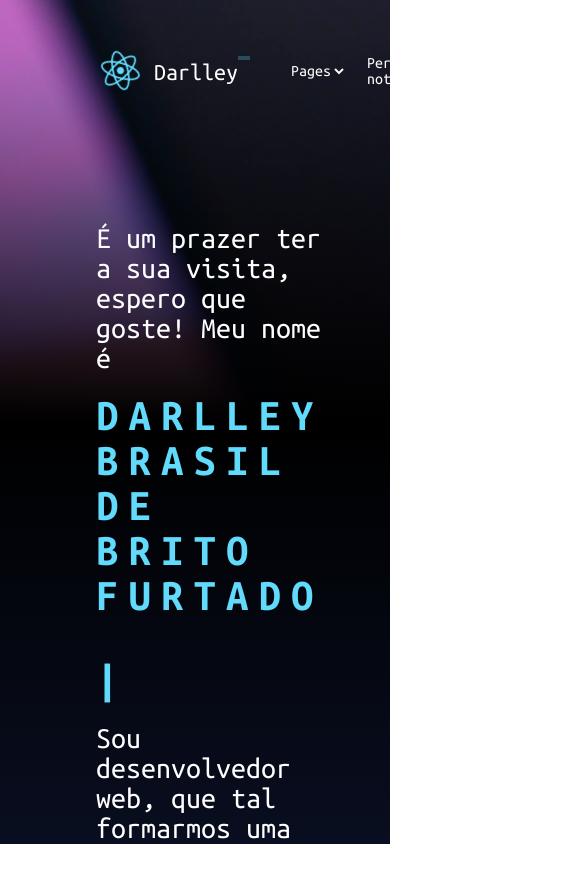
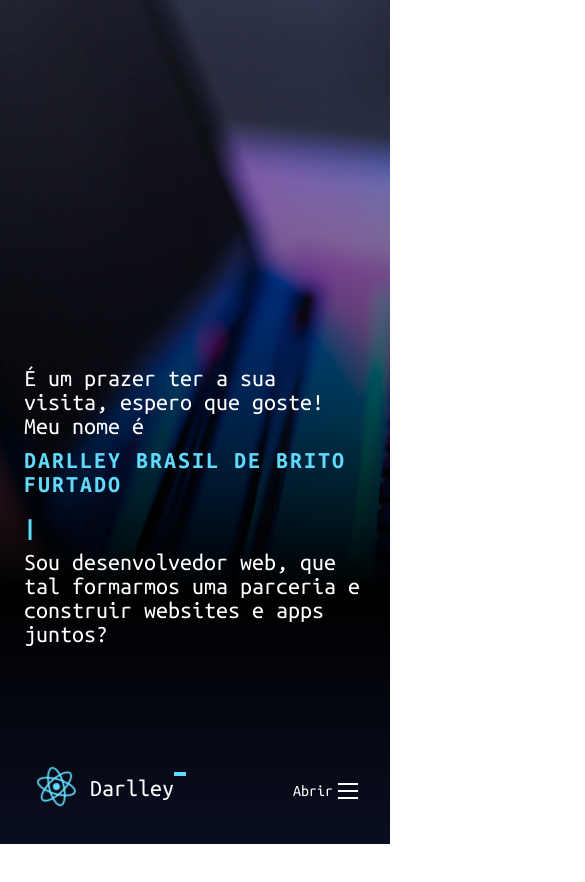
Before and after one commit to Darlley/portfolio-vite, a React (Vite) app: page / in a window 390 px wide. Shown: the top 882 px of the page, 585 px wide, since content can reach past the window. After the commit the page ends 844 px from the top, so only its background shows below. Built offline with nearby package versions, Linux system fonts and the light colour scheme.

Commit message:
responsividade e menu toggle

```diff
--- a/index.html
+++ b/index.html
@@ -2,6 +2,7 @@
 <html lang="en">
   <head>
     <meta charset="UTF-8" />
+    <meta name="theme-color" content="#61dafb" />
     <link rel="icon" type="image/svg+xml" href="/src/favicon.svg" />
     <meta name="viewport" content="width=device-width, initial-scale=1.0" />
     <title>Darlley</title>
--- a/src/components/Menu.tsx
+++ b/src/components/Menu.tsx
@@ -1,22 +1,25 @@
 import { Link } from "react-router-dom";
 import React, { useState } from "react";
 import "../styles/menu.scss";
-import About from "../pages/About";
 
-function Menu() {
+type MenuProps = {
+  name?: string
+}
+function Menu({name}: MenuProps) {
   const [openDropdownPages, setOpenDropDownPages] = useState(false);
   const [openDropdownNotes, setOpenDropDownNotes] = useState(false);
+  const [opeMenuBurger, setOpenMenuBurger] = useState(false);
 
   return (
-    <nav className="header_navigator">
-      <div className="components-left">
+    <nav className={opeMenuBurger ? 'header_navigator active' : 'header_navigator'}>
+      <div className={opeMenuBurger ? 'components-left active': 'components-left'}>
         <div className="navigator_logo">
           <Link to="/">
             <i className="bx bxl-react"></i>
             <span>Darlley</span>
           </Link>
         </div>
-        <ul className="navigator_menu">
+        <ul className={opeMenuBurger ? 'navigator_menu active' : 'navigator_menu'}>
           <li className={openDropdownPages ? "menu_item open" : "menu_item"}>
             <div>
               <a
@@ -103,7 +106,7 @@ function Menu() {
         </ul>
       </div>
 
-      <div className="components-rigth">
+      <div className={opeMenuBurger ? 'components-rigth active': 'components-rigth'}>
         <a href="https://www.linkedin.com/in/darlleybrito/" target="_blank">
           <i className="bx bxl-linkedin-square"></i>
           <span>Linkedin</span>
@@ -113,10 +116,16 @@ function Menu() {
           <span>Github</span>
         </a>
         <a href="https://github.com/Darlley" target="_blank">
-          <i className="bx bxs-file-pdf bx-tada"></i>
+          <i className="bx bxs-file-pdf"></i>
           <span>Curriculo</span>
         </a>
       </div>
+
+      <button onClick={() => setOpenMenuBurger(!opeMenuBurger)} className={opeMenuBurger ? 'btn-mobile active' : 'btn-mobile'}>
+        {opeMenuBurger ? 'Fechar' : 'Abrir'}
+        <span className={opeMenuBurger ? 'hamburger active' : 'hamburger'}></span>
+      </button>
+
     </nav>
   );
 }
--- a/src/pages/About.tsx
+++ b/src/pages/About.tsx
@@ -1,8 +1,11 @@
 import Menu from "../components/Menu"
+import '../styles/about.scss'
 
 function About(){
+    console.log(location.pathname)
     return (
-        <main>
+        <main className="about">
+            <Menu name="about" />
             <h1>About</h1>
         </main>
     )
--- a/src/pages/Home.tsx
+++ b/src/pages/Home.tsx
@@ -2,6 +2,7 @@ import Header from "../components/Header"
 
 function Home(){
     return (
+
         <Header />
     )
 }
--- /dev/null
+++ b/src/styles/about.scss
@@ -0,0 +1,4 @@
+.about{
+    padding: 0 6rem;
+    background-color: black;
+}
--- a/src/styles/apresentacao.scss
+++ b/src/styles/apresentacao.scss
@@ -1,6 +1,7 @@
 .header__apresentacao{
     color: #fff;
-    margin-top: 40%;
+    margin-top: 50vh;
+    padding: 1rem 6rem;
 
     display: flex;
 
@@ -28,3 +29,29 @@
         }
     }
 }
+
+@media (max-width: 992px) {
+    .header__apresentacao{
+        margin: 0;
+        height: 100vh;
+
+        justify-content: flex-start;
+        padding: 0 1.5rem;
+
+        .apresentacao__bio{
+            margin-top: 20vh;
+
+            p{
+                font-size: 1.5rem;
+            }
+
+            div{
+                span{
+                    font-size: 1.5rem;
+                    letter-spacing: 2px;
+                    margin: 10px 0;
+                }
+            }
+        }
+    }
+}
--- a/src/styles/header.scss
+++ b/src/styles/header.scss
@@ -6,8 +6,18 @@
     background-position: 0%;
 
     .home__header--filter{
-        padding: 0 6rem;
         height: 100%;
         background: linear-gradient(180deg, #00000000 0%, #000000 50%, $primaryColor 100%);
     }
 }
+
+@media (max-width: 992px) {
+    .home__header{
+        background-size: cover;
+        background-position: 20%;
+
+        .home__header--filter{
+            background: linear-gradient(180deg, #00000000 0%, #000000 70%, $primaryColor 100%);
+        }
+    }
+}
--- a/src/styles/menu.scss
+++ b/src/styles/menu.scss
@@ -4,7 +4,7 @@
     display: flex;
     align-items: center;
     justify-content: space-between;
-    padding: 3rem 0;
+    padding: 3rem 6rem;
 
     .components-left{
         display: flex;
@@ -28,12 +28,6 @@
                 position: relative;
                 z-index: 2;
 
-                @keyframes pisca {
-                    to {
-                        opacity: 0;
-                    }
-                }
-
                 &::after{
                     content: '';
                     position: absolute;
@@ -45,10 +39,6 @@
                     z-index: 1;
                     top: -4px;
                     right: -12px;
-                    opacity: 1;
-
-                    animation: pisca 2s linear infinite;
-
                 }
             }
 
@@ -130,7 +120,7 @@
 
                 &--disable{
                     list-style: none;
-                    color: #d7d7d7;
+                    color: #acacac;
                     margin: 10px 0 0 -15px;
                 }
             }
@@ -159,4 +149,145 @@
             }
         }
     }
+
+    .btn-mobile{
+        display: none;
+    }
 }
+
+@media (max-width: 992px) {
+    .header_navigator{
+        padding: 2rem;
+        position: fixed;
+        bottom: 0;
+        width: 100%;
+        z-index: 2;
+        display: flex;
+
+        &.active{
+            flex-direction: column-reverse;
+            height: 100vh;
+            background-color: $primaryColor;
+        }
+
+        .components-left {
+            width: 100%;
+
+            &.active{
+                display: flex;
+                flex-direction: column-reverse;
+                align-items: flex-start;
+            }
+
+            &.active .navigator_logo{
+                width: 100%;
+                display: flex;
+                justify-content: center;
+                align-items: center;
+                margin: 2rem 0;
+            }
+
+            .navigator_menu{
+
+                display: none;
+
+                &.active{
+                    display: flex;
+                    flex-direction: column;
+                    align-items: flex-start;
+                    width: 100%;
+
+
+                    .menu_item{
+                        width: 100%;
+
+                        div a {
+                            padding: 10px;
+                            border: none;
+
+                            &:hover {
+                                color: $secundaryColor;
+                            }
+                        }
+
+                        &.open {
+                            div a{
+                                background: #070b1a;
+                                color: $secundaryColor;
+                            }
+
+                            & .navigator_submenu{
+                                display: flex;
+                                flex-direction: column;
+                                position: static;
+                            }
+                        }
+                    }
+                }
+
+            }
+
+            .navigator_submenu{
+                display: none;
+                background: #070b1a;
+                margin: 0;
+                padding: 0 2rem 1rem;
+                width: 100%;
+                border-radius: 5px;
+            }
+        }
+        .components-rigth{
+            width: 100%;
+            display: none;
+
+            &.active{
+                display: flex;
+                justify-content: space-between;
+            }
+        }
+
+        .btn-mobile {
+            margin-top: 5px;
+            color: white;
+            display: flex;
+            border: none;
+            background: none;
+            cursor: pointer;
+
+            .hamburger {
+                border-top: 2px solid;
+                width: 20px;
+                margin-left: 5px;
+
+                &::after, &::before {
+                    content: '';
+                    display: block;
+                    width: 20px;
+                    height: 2px;
+                    background: currentColor;
+                    margin-top: 5px;
+                    transition: 0.3s;
+                    position: relative;
+                }
+            }
+
+            &.active, .active{
+                color: $secundaryColor;
+            }
+
+            .active.hamburger {
+              border-top-color: transparent;
+            }
+            .active.hamburger::before {
+              transform: rotate(135deg);
+            }
+            .active.hamburger::after {
+              transform: rotate(-135deg);
+              top: -7px;
+            }
+        }
+
+
+    }
+
+}
--- a/vite.config.ts
+++ b/vite.config.ts
@@ -3,5 +3,8 @@ import react from '@vitejs/plugin-react'
 
 // https://vitejs.dev/config/
 export default defineConfig({
-  plugins: [react()]
+  plugins: [react()],
+  server: {
+    host: true
+  }
 })
```
